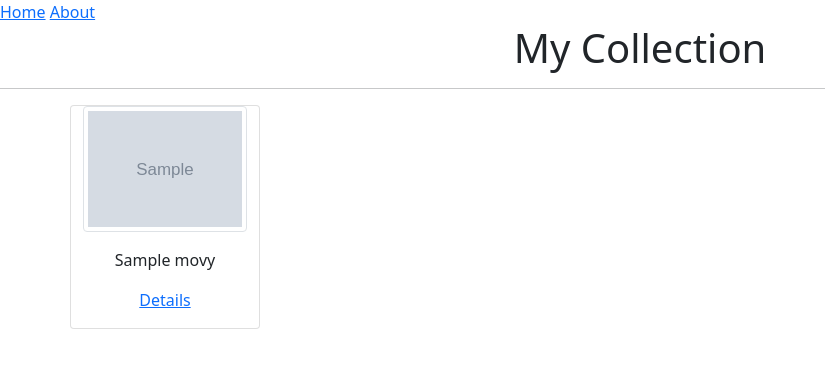
After one commit to xScoopy/My_Movies, a Flask app: page /my_collection in a window 1280 px wide. The commit adds this page. Shown: the top 368 px of the page, without its empty margins (0-825 px from the left). Run offline with Flask 2, Linux system fonts and the light colour scheme; grey boxes marked "Sample" are stand-in pictures; a database or web service that is not in the repository returns one stand-in record (values such as "Sample title"); some libraries are stand-ins or nearby versions.

Commit message:
added functionality to add a movie to the my_collection db. created my_collection.html template. Successfully can show movies on my_collection page on load.

```diff
--- a/app.py
+++ b/app.py
@@ -21,11 +21,13 @@ DETAIL_URL = f'https://api.themoviedb.org/3/movie/'
 SEARCH_URL = f'https://api.themoviedb.org/3/search/movie'
 pp = PrettyPrinter(indent=4)
 MONGODB_PASSWORD = os.getenv('MONGODB_PASSWORD')
-#Mongo Connection
+# Mongo Connection
 
-client = MongoClient(f"mongodb+srv://scoopy:{MONGODB_PASSWORD}@webcluster.jdw9h.mongodb.net/mydb?retryWrites=true&w=majority")
+client = MongoClient(
+    f"mongodb+srv://scoopy:{MONGODB_PASSWORD}@webcluster.jdw9h.mongodb.net/mydb?retryWrites=true&w=majority")
 db = client.test
 # print(client.server_info())
+
 
 @app.route('/', methods=['GET', 'POST'])
 def home_page():
@@ -58,8 +60,8 @@ def home_page():
                                     })
             result = json.loads(response.content).get('results')
             context = {
-                'movies':result,
-                'results':genre_result
+                'movies': result,
+                'results': genre_result
             }
             return render_template('home.html', **context)
     else:
@@ -71,19 +73,62 @@ def home_page():
         }
         return render_template('home.html', **context)
 
+
 @app.route('/movie/<movie_id>')
 def movie_details(movie_id):
     '''Display in-depth movie details'''
     response = requests.get(f'{DETAIL_URL}{movie_id}',
-    {
-        'api_key': API_KEY,
+                            {
+                                'api_key': API_KEY,
 
-    })
+                            })
     result = json.loads(response.content)
     context = {
-        'result' :result
+        'result': result
     }
     return render_template('movie.html', **context)
+
+
+@app.route('/my_collection', methods=['GET', 'POST'])
+def my_collection():
+    '''Add a movie to the database on POST, or show all movies in db on GET'''
+    if request.method == 'POST':
+        movie_id = request.form.get('movie_id')
+        new_movie = {
+            'db_id': movie_id,
+            'title': request.form.get('movie_title'),
+            'genres': request.form.get('movie_genre'),
+            'image': request.form.get('movie_poster'),
+            'runtime': request.form.get('movie_run'),
+            'description': request.form.get('movie_description')
+        }
+        check_movie = db.movies.find_one({'db_id': movie_id})
+        if not check_movie:
+            db.movies.insert_one(new_movie)
+            result = db.movies.find()
+            context = {
+                'movies': result
+            }
+            return render_template('my_collection.html', **context)
+        else:
+            response = requests.get(f'{DETAIL_URL}{movie_id}',
+                                    {
+                                        'api_key': API_KEY,
+
+                                    })
+            result = json.loads(response.content)
+            context =   {
+                        'error_message': "This movie is already in your collection.",
+                        'result' : result
+                        }
+            return render_template('movie.html', **context, movie_id=movie_id)
+    else:
+        result = db.movies.find()
+        context = {
+            'movies': result
+        }
+        return render_template('my_collection.html', **context)
+
 
 if __name__ == '__main__':
     app.config['ENV'] = 'development'
--- /dev/null
+++ b/templates/my_collection.html
@@ -0,0 +1,24 @@
+{% extends 'base.html' %}
+{% block content %}
+<main>
+
+    <h1 class="text-center">My Collection</h1>
+    {% if movies %}
+    <hr />
+    <div class="container">
+        <div class="row">
+            {% for movie in movies %}
+            <div class="col-lg-2 col-md-2 col-sm-2 card">
+                <img src="{{movie.image}}" alt="Movie image" class="img-thumbnail img-card-top">
+                <div class="card-body">
+                    <p class="card-text text-center">{{movie.title}}</p>
+                    <p class="card-text text-center"><a href="/movie/{{movie.db_id}}">Details</a></p>
+                </div>
+            </div>
+            {% endfor %}
+        </div>
+    </div>
+    {% endif %}
+
+</main>
+{% endblock content %}
```
Also changed, not shown: templates/movie.html (+5 -2 lines).
